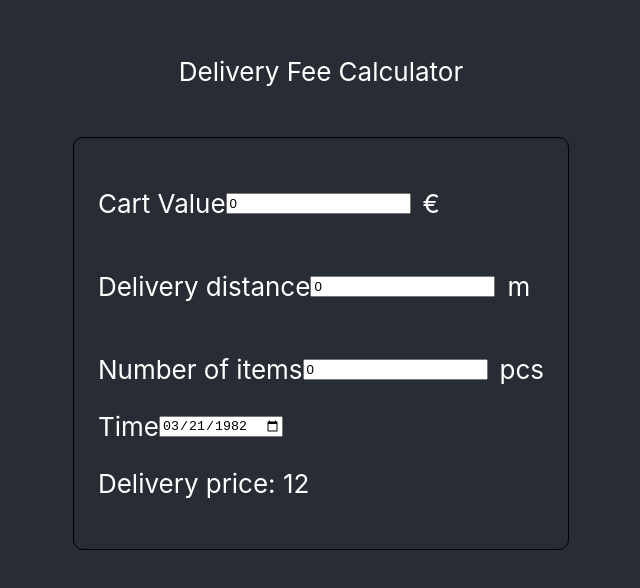
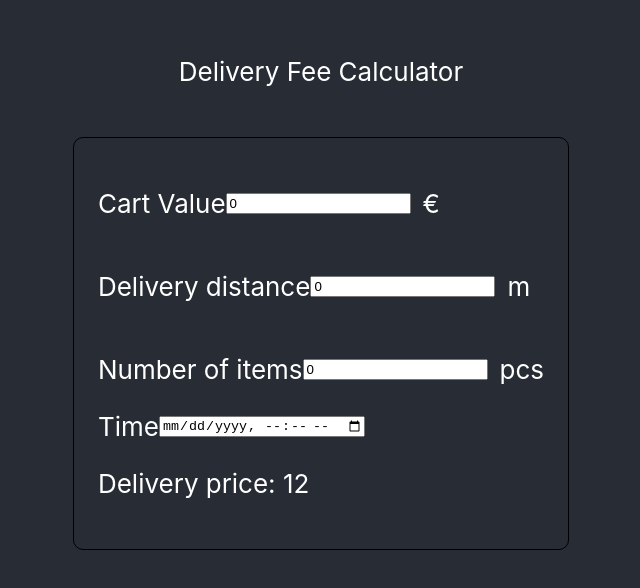
Before and after one commit to overchu/delivery-fee-calculator-3, a React (Create React App) app: page / in a window 1280 px wide. Shown: the part 110-698 px from the top of the page, without its empty margins (319-959 px from the left). Built offline with nearby package versions, Linux system fonts and the light colour scheme.

Commit message:
Make delivery time selectable

```diff
--- a/src/components/DeliveryForm.js
+++ b/src/components/DeliveryForm.js
@@ -78,7 +78,7 @@ const DeliveryForm = (props) => {
         </div>
         <div className='delivery-calculator__control'>
           <label className='delivey-calculator__label'>Time</label>
-          <input className='delivery-calculator__input' type="date"
+          <input className='delivery-calculator__input' type="datetime-local"
           value={date} onChange={dateValueHandler} />
         </div>
         <div className='delivery-calculator__control'>
```
